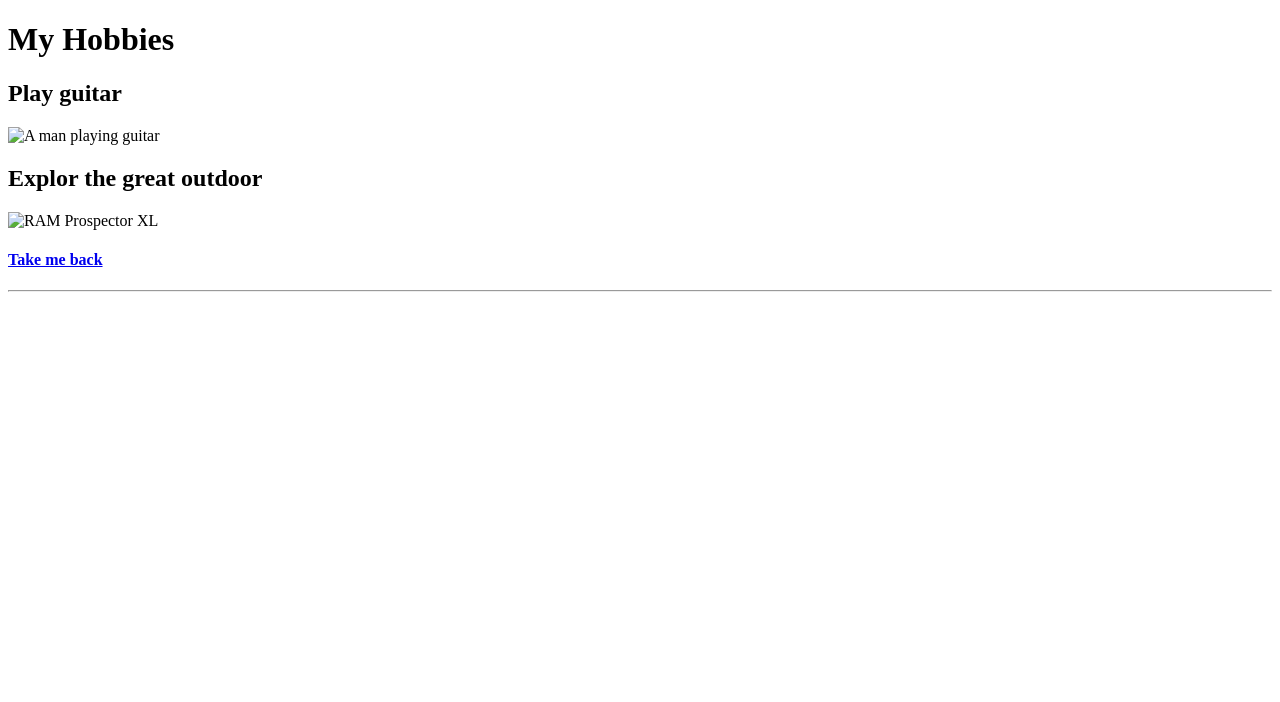
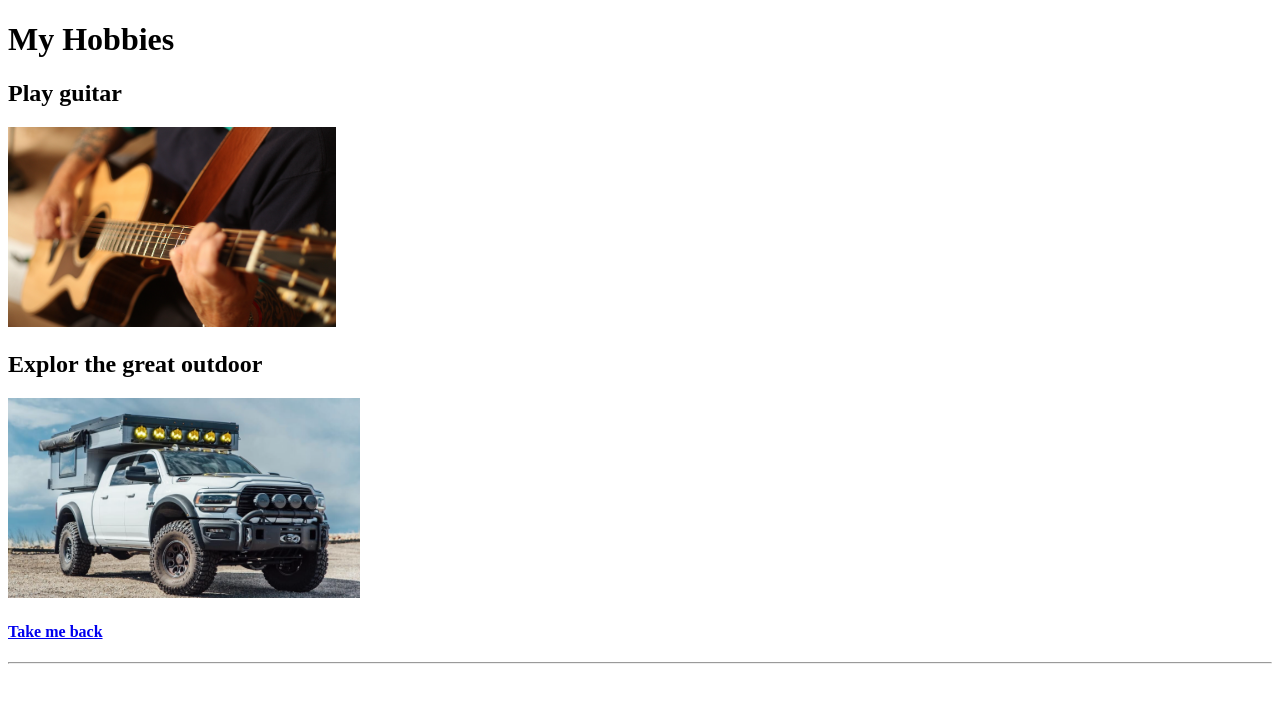
Before and after one commit to bywhjr/html-myresume, a plain HTML site: page public/hobbies.html in a window 1280 px wide. Drawn offline with Linux system fonts and the light colour scheme.

Commit message:
Fix the links to the images
Fix the links to the images.

```diff
--- a/public/hobbies.html
+++ b/public/hobbies.html
@@ -9,14 +9,14 @@
 
     <h2>Play guitar</h2>
     <img
-      src="./assets/images/guitar.jpg"
+      src="../assets/images/guitar.jpg"
       alt="A man playing guitar"
       height="200"
     />
 
     <h2>Explor the great outdoor</h2>
     <img
-      src="./assets/images/ramTruck.jpg"
+      src="../assets/images/ramTruck.jpg"
       alt="RAM Prospector XL"
       height="200"
     />
```
Also changed, not shown: public/contact.html (+1 -1 lines).
